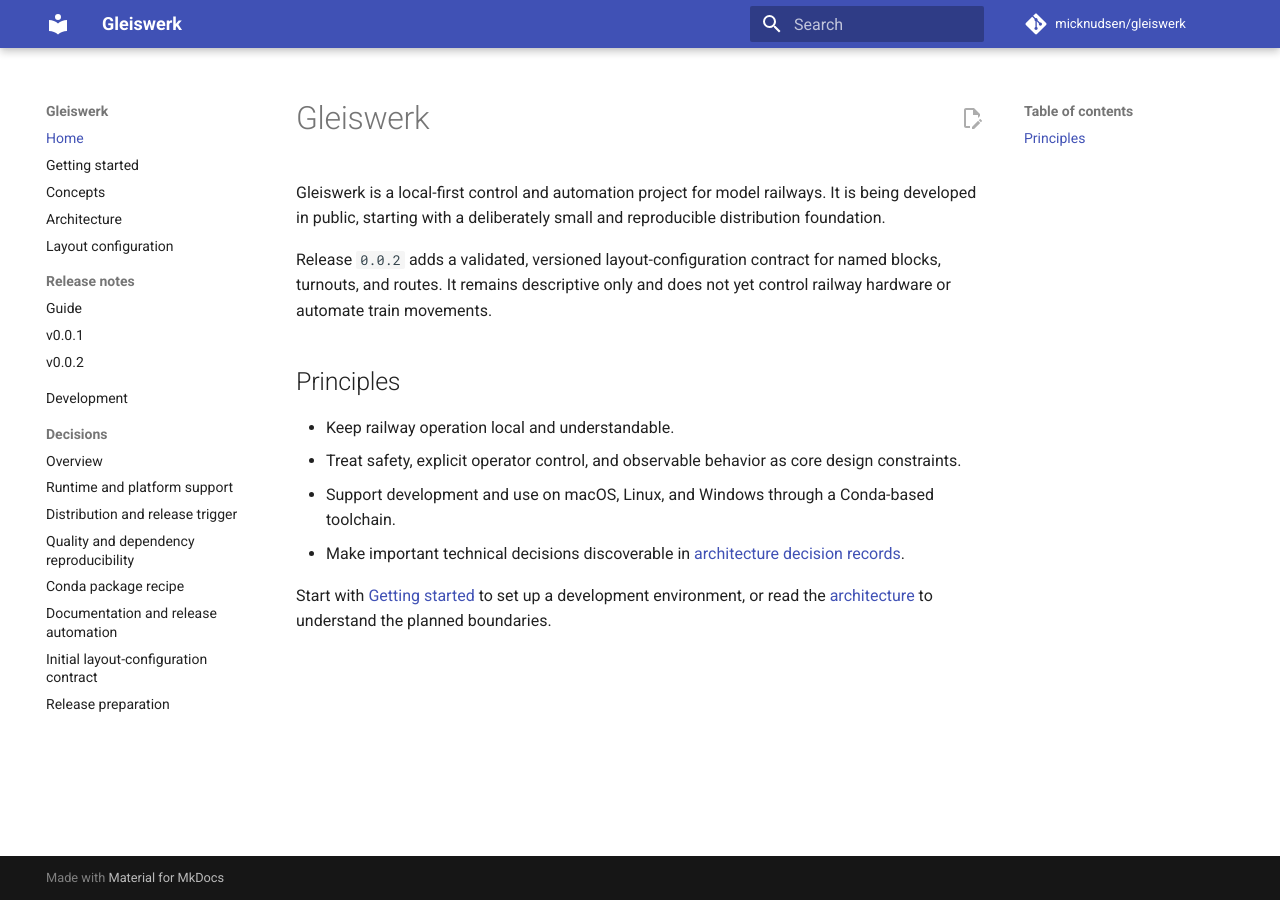
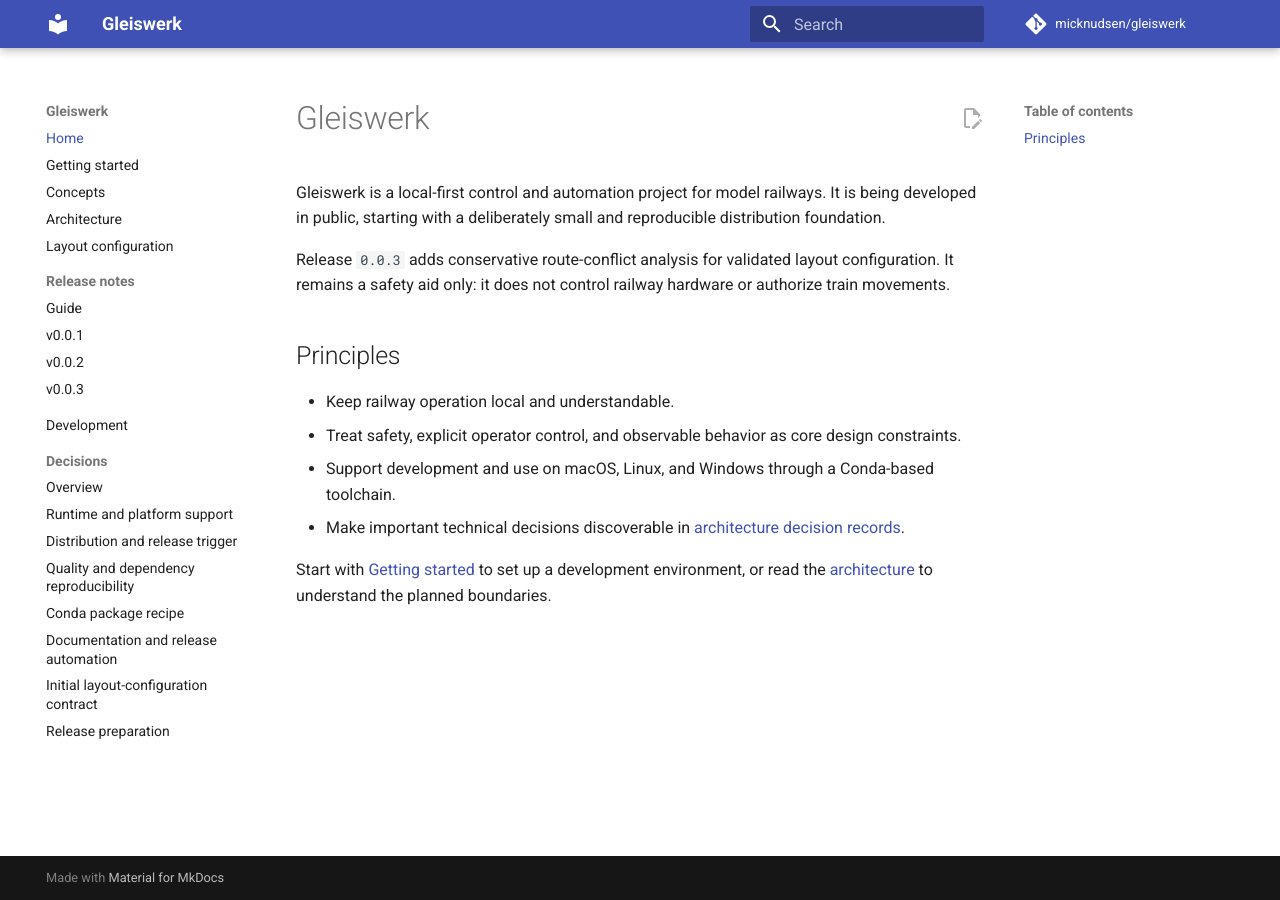
Before and after one commit to micknudsen/gleiswerk, an MkDocs documentation site: the page built from docs/index.md, in a window 1280 px wide. Built offline with MkDocs 1.6.1 and Material for MkDocs 9.7.7, drawn with Linux system fonts in a browser that asks for light colours; comment, search, counter and statistics services are not loaded.

```diff
--- a/docs/index.md
+++ b/docs/index.md
@@ -4,9 +4,9 @@ Gleiswerk is a local-first control and automation project for model railways.
 It is being developed in public, starting with a deliberately small and
 reproducible distribution foundation.
 
-Release `0.0.2` adds a validated, versioned layout-configuration contract for
-named blocks, turnouts, and routes. It remains descriptive only and does not
-yet control railway hardware or automate train movements.
+Release `0.0.3` adds conservative route-conflict analysis for validated layout
+configuration. It remains a safety aid only: it does not control railway
+hardware or authorize train movements.
 
 ## Principles
 
--- a/mkdocs.yml
+++ b/mkdocs.yml
@@ -26,6 +26,7 @@ nav:
       - Guide: releases/README.md
       - v0.0.1: releases/v0.0.1.md
       - v0.0.2: releases/v0.0.2.md
+      - v0.0.3: releases/v0.0.3.md
   - Development: development.md
   - Decisions:
       - Overview: adr/README.md
--- a/pyproject.toml
+++ b/pyproject.toml
@@ -4,7 +4,7 @@ build-backend = "setuptools.build_meta"
 
 [project]
 name = "gleiswerk"
-version = "0.0.2"
+version = "0.0.3"
 description = "Local-first model railway control and automation"
 readme = "README.md"
 requires-python = ">=3.11"
```
Also changed, not shown: docs/releases/v0.0.3.md (added, +25 -0 lines).
